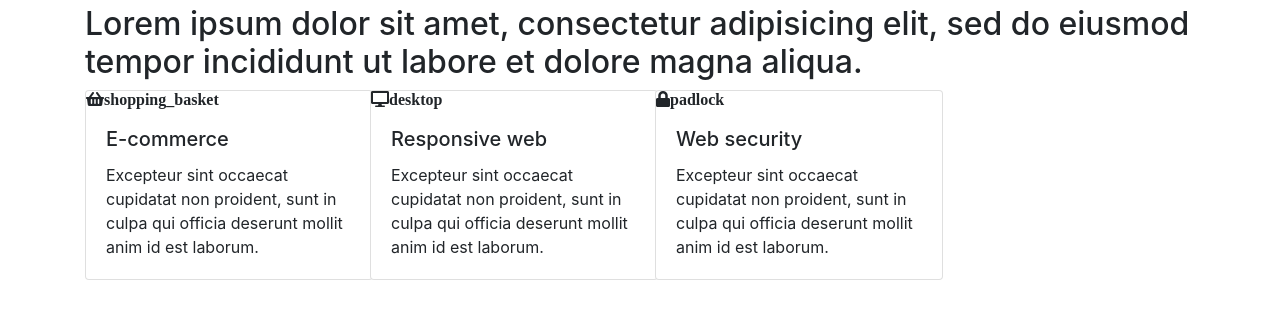
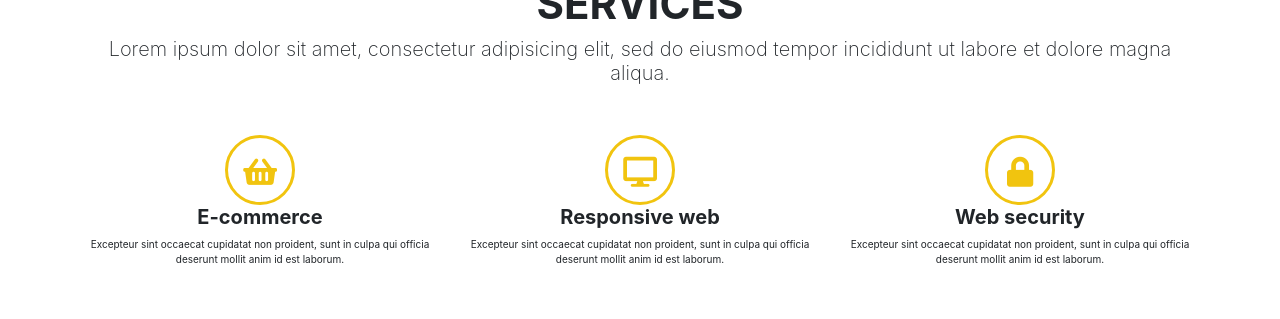
Before and after one commit to pawel-bozemski/task_runner, a website: page index.html in a window 1280 px wide. Shown: the part 645-964 px from the top of the page. Before the commit the page ends 925 px from the top, so only its background shows below. Drawn offline with nearby package versions, Linux system fonts and the light colour scheme.

Commit message:
Style cards

```diff
--- a/index.html
+++ b/index.html
@@ -33,30 +33,30 @@
           <h1 class="row-title">SERVICES</h1>
           <h2 class="row-subtitle">Lorem ipsum dolor sit amet, consectetur adipisicing elit, sed do eiusmod tempor incididunt ut labore et dolore magna aliqua.</h2>
           <div class="row">
-            <div class="col-md-3 flex-sm-column col-sm-12">
-              <div class="card" style="width: 18rem;">
-                <i class="fas fa-shopping-basket">shopping_basket</i>
-                <div class="card-body">
-                  <h5 class="card-title">E-commerce</h5>
-                  <p class="card-text">Excepteur sint occaecat cupidatat non proident, sunt in culpa qui officia deserunt mollit anim id est laborum.</p>
+            <div class="col-md-4 col-sm-12">
+              <div class="cards" >
+                <i class="fas fa-shopping-basket"></i>
+                <div class="cards-body">
+                  <h5 class="cards-title">E-commerce</h5>
+                  <p class="cards-text">Excepteur sint occaecat cupidatat non proident, sunt in culpa qui officia deserunt mollit anim id est laborum.</p>
                 </div>
               </div>
             </div>
-            <div class="col-md-3 flex-sm-column col-sm-12">
-              <div class="card" style="width: 18rem;">
-                <i class="fas fa-desktop">desktop</i>
-                <div class="card-body">
-                  <h5 class="card-title">Responsive web</h5>
-                  <p class="card-text">Excepteur sint occaecat cupidatat non proident, sunt in culpa qui officia deserunt mollit anim id est laborum.</p>
+                <div class="col-md-4 col-sm-12">
+                  <div class="cards" >
+                    <i class="fas fa-desktop"></i>
+                    <div class="cards-body">
+                      <h5 class="cards-title">Responsive web</h5>
+                      <p class="cards-text">Excepteur sint occaecat cupidatat non proident, sunt in culpa qui officia deserunt mollit anim id est laborum.</p>
+                    </div>
+                  </div>
                 </div>
-              </div>
-            </div>
-            <div class="col-md-3 flex-sm-column col-sm-12">
-              <div class="card" style="width: 18rem;">
-                <i class="fas fa-lock">padlock</i>
-                <div class="card-body">
-                  <h5 class="card-title">Web security</h5>
-                  <p class="card-text">Excepteur sint occaecat cupidatat non proident, sunt in culpa qui officia deserunt mollit anim id est laborum.</p>
+            <div class="col-md-4 col-sm-12">
+              <div class="cards" >
+                <i class="fas fa-lock"></i>
+                <div class="cards-body">
+                  <h5 class="cards-title">Web security</h5>
+                  <p class="cards-text">Excepteur sint occaecat cupidatat non proident, sunt in culpa qui officia deserunt mollit anim id est laborum.</p>
                 </div>
               </div>
             </div>
--- a/sass/style.scss
+++ b/sass/style.scss
@@ -104,23 +104,44 @@ section {
     font-weight: bold;
 }
 
-/* dadada */
-
-.card {
-    text-decoration: none;
-    font-size: 0;
+/* Cards */
+.row{
+  margin-top: 50px;
+  margin-bottom: 50px;
+}
+.row-title {
+  text-align: center;
+  font-size: 42px;
+  padding-top: 30px;
+  font-weight: bold;
+}
+.row-subtitle {
+  text-align: center;
+  font-size: 20px;
+  font-weight: 150;
+}
+.cards {
     text-align: center;
       i {
       font-size: 30px;
-        background: orange;
-        width: 60px;
-        height: 60px;
-        color: $color-light;
+      background: white;
+      width: 70px;
+      height: 70px;
+      color: #f1c40f;
       border-radius: 50%;
       text-align: center;
-        margin-top: 48px;
-        margin-bottom: 48px;
       line-height: 2;
-        margin-right: 50px;
+      border-color: #f1c40f;
+      border-style: solid;
+      padding-top: 4px;
       }
   }
+  .cards-title {
+    text-align: center;
+    font-size: 20px;
+    font-weight: bold;
+  }
+  .cards-text {
+    text-align: center;
+    font-size: 10px;
+  }
```
Also changed, not shown: css/style.css, 1 other file. Lines whose indentation alone changed are shown as unchanged.
